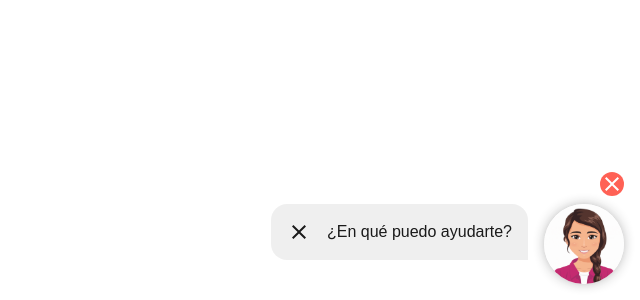
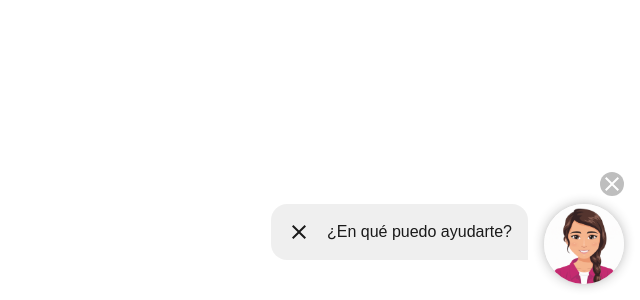
Before and after one commit to TLLRSK/1mb-pt-vue, a Vue app: page / in a window 1280 px wide. Shown: the part 500-800 px from the top of the page, without its empty margins (640-1280 px from the left). Built offline with nearby package versions, Linux system fonts and the light colour scheme.

Commit message:
change: close chatbot button style

```diff
--- a/src/scss/_buttons.scss
+++ b/src/scss/_buttons.scss
@@ -76,10 +76,13 @@
         position: absolute;
         top: -$margin--m*2;
         right: 0;
-        background-color: $main;
+        background-color: $gray--200;
         border-radius: 50%;
         path {
             fill: $white;
+        }
+        &:hover {
+            background-color: $main;
         }
     }
     &--close-cto {
@@ -100,7 +103,6 @@
         padding: $p--s*.25 $p--s;
         margin: $margin--s 0;
         color: $black;
-
         border-radius: $rounded--m;
         opacity: .6;
         border: 1px solid $gray--200;
```
